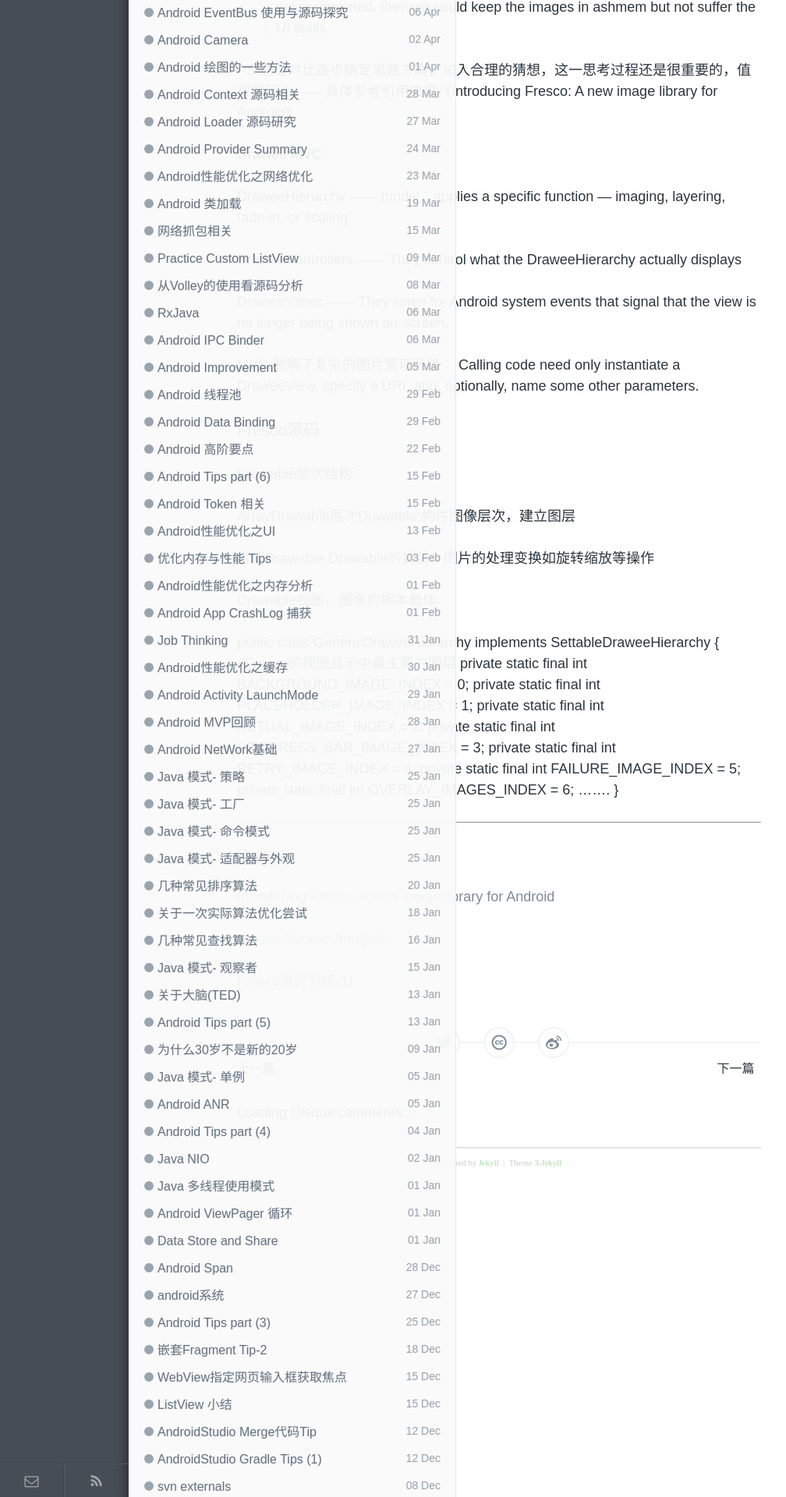
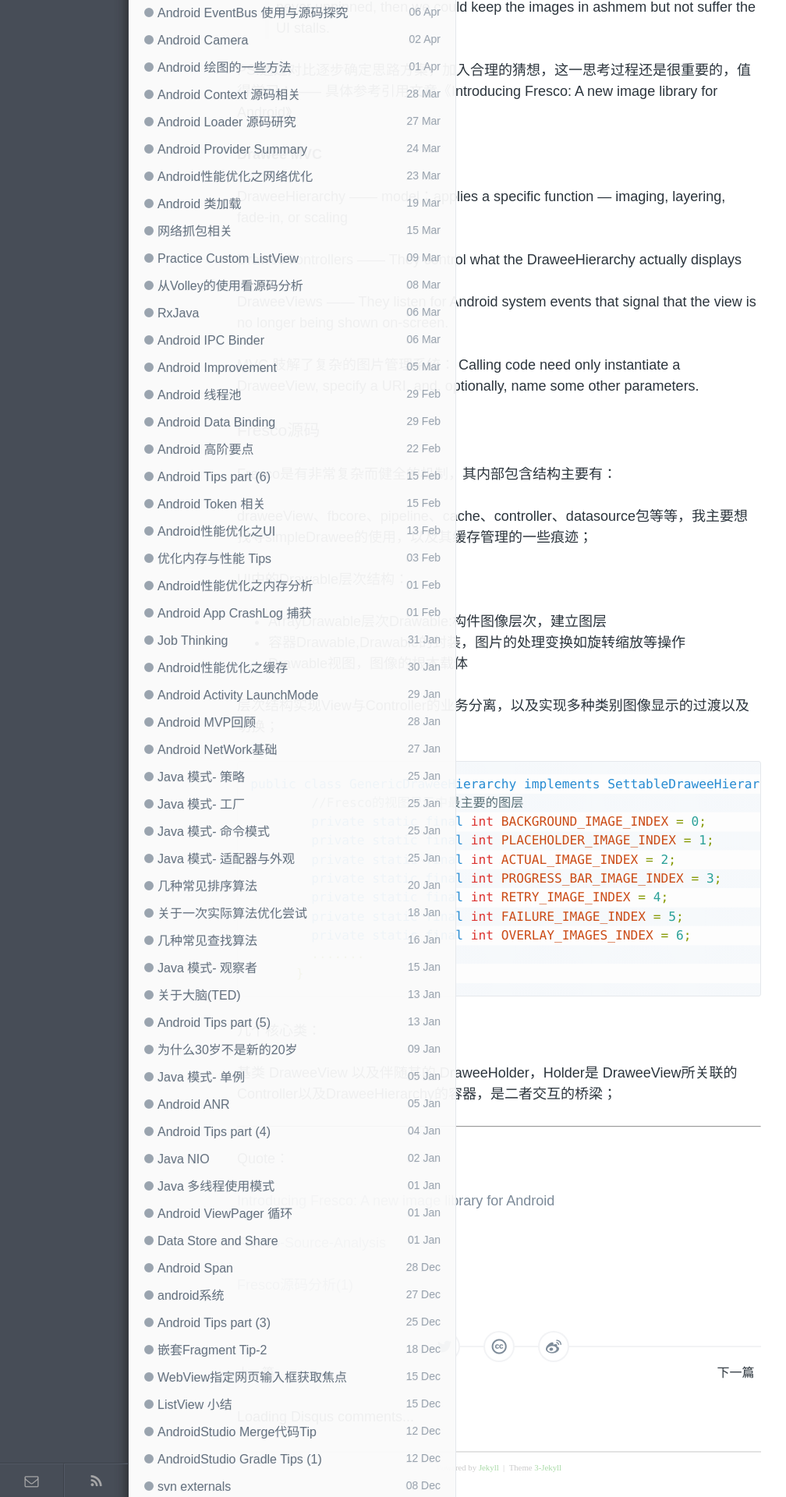
Before and after one commit to enlipan/enlipan.github.io, a Jekyll site: the page built from _posts/2016-06-30-fresco-principle.md, in a window 1280 px wide. Shown: the part 775-2695 px from the top of the page at 78% size, without its empty margins (0-1008 px from the left). Built offline with Jekyll 4.4.1, drawn with Linux system fonts in a browser that asks for light colours; nearby versions of some CDN libraries; comment, search, counter and statistics services are not loaded.

Commit message:
modify fresco

```diff
--- a/_posts/2016-06-30-fresco-principle.md
+++ b/_posts/2016-06-30-fresco-principle.md
@@ -42,14 +42,22 @@ MVC 肢解了复杂的图片管理系统： Calling code need only instantiate a
 
 ###  Fresco源码
 
-Drawable层次结构：
+Fresco是有非常复杂而健全的机制，其内部包含结构主要有：
 
-ArrayDrawable层次Drawable:构件图像层次，建立图层
+draweeView、fbcore、pipeline、cache、controller、datasource包等等，我主要想找寻simpleDrawee的使用，以及其缓存管理的一些痕迹；
 
-容器Drawable,Drawable的封装，图片的处理变换如旋转缩放等操作
 
-Drawable视图，图像的根本载体
+UI中的Drawable层次结构：
 
+*  ArrayDrawable层次Drawable:构件图像层次，建立图层
+
+*  容器Drawable,Drawable的封装，图片的处理变换如旋转缩放等操作
+
+*  Drawable视图，图像的根本载体
+
+层次结构实现View与Controller的业务分离，以及实现多种类别图像显示的过渡以及切换；
+
+{% highlight java %}
 
 public class GenericDraweeHierarchy implements SettableDraweeHierarchy {
         //Fresco的视图显示中最主要的图层
@@ -63,6 +71,11 @@ public class GenericDraweeHierarchy implements SettableDraweeHierarchy {
         .......
       }
 
+{% endhighlight %}
+
+几个核心类：
+
+基类 DraweeView 以及伴随其的 DraweeHolder，Holder是 DraweeView所关联的Controller以及DraweeHierarchy的容器，是二者交互的桥梁；
 
 
 
```
